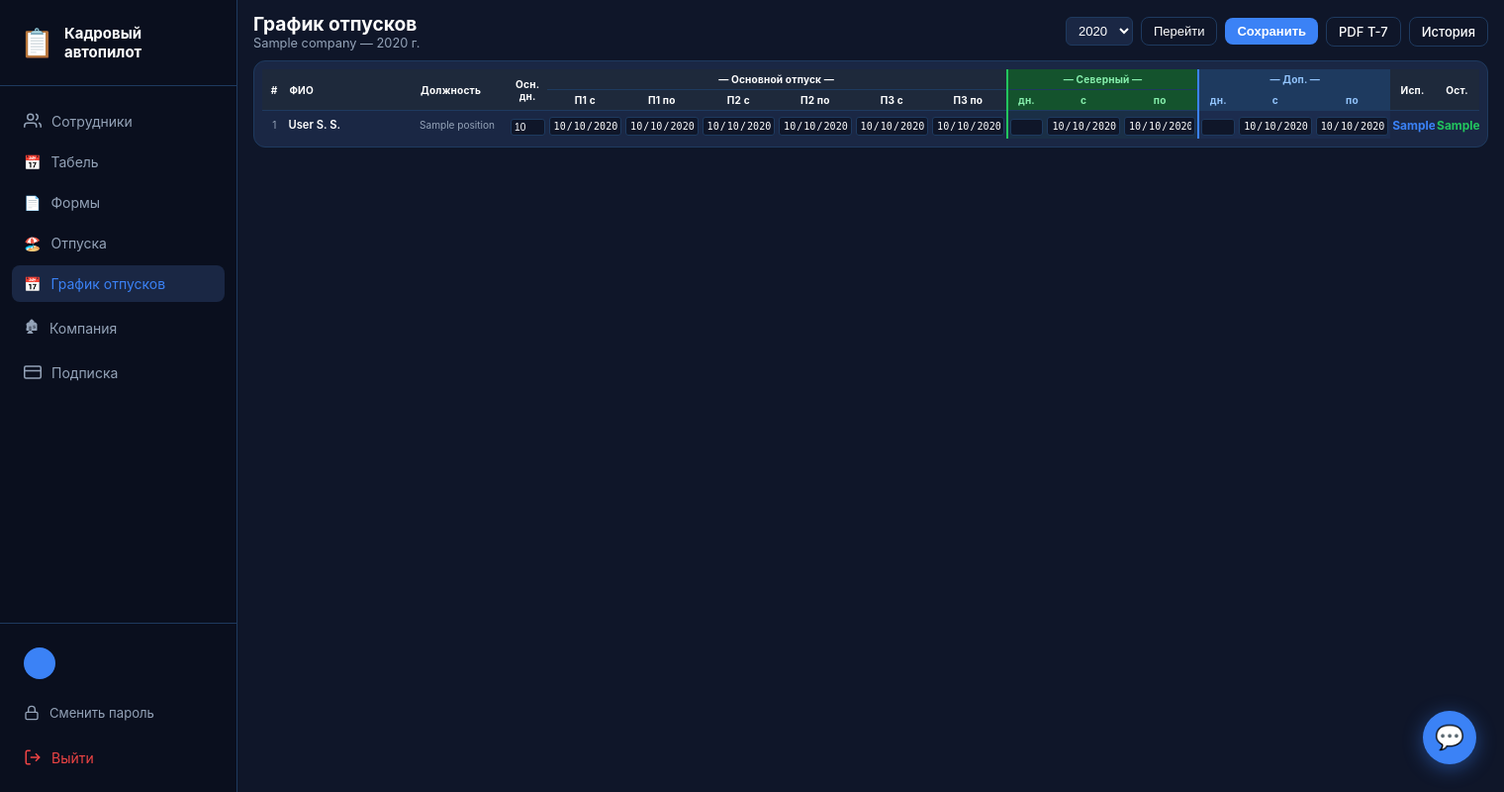
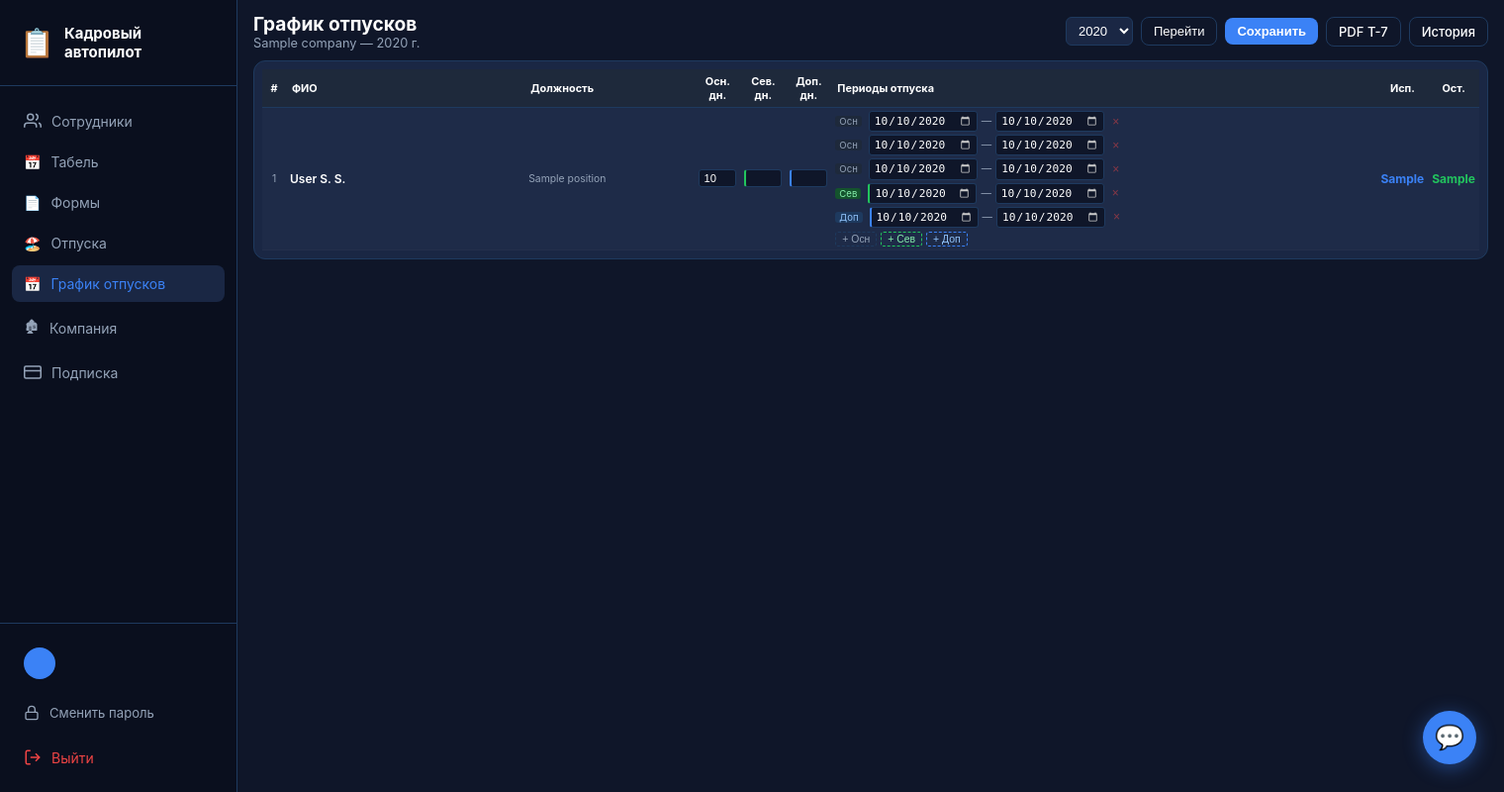
Before and after one commit to EvgeniyMalykh/kadrovik-landing, a Django app: template templates/dashboard/vacation_schedule.html in a window 1520 px wide. Shown: the whole page at 99% size. Run offline with Django 5.2, Linux system fonts and the light colour scheme; the template is opened without the code that fills it: most values are stand-ins (such as "Sample title", 1, 10 or a date in 2020); some libraries are stand-ins or nearby versions.

Commit message:
feat: vacation schedule — dynamic period add/remove buttons

```diff
--- a/templates/dashboard/vacation_schedule.html
+++ b/templates/dashboard/vacation_schedule.html
@@ -4,52 +4,50 @@
 {% block content %}
 
 <style>
-/* Растянуть на всю ширину */
 .content-wrapper { max-width:100% !important; padding:12px 16px !important; }
 
-.vs-tbl { width:100%; border-collapse:collapse; table-layout:fixed; }
+.vs-tbl { width:100%; border-collapse:collapse; font-size:0.75rem; }
 .vs-tbl th {
-    padding:4px 3px; white-space:nowrap; text-align:center;
-    font-size:0.63rem; font-weight:700; letter-spacing:0.02em;
-    border-bottom:1px solid var(--border); overflow:hidden;
+    padding:5px 6px; white-space:nowrap; text-align:center;
+    font-size:0.68rem; font-weight:700;
+    border-bottom:1px solid var(--border); background:#1e293b;
 }
-.vs-tbl td { padding:3px 2px; vertical-align:middle; overflow:hidden; }
-.vs-tbl tr:hover td { background:rgba(255,255,255,0.03); }
+.vs-tbl td { padding:3px 4px; vertical-align:middle; border-bottom:1px solid rgba(255,255,255,0.04); }
+.vs-emp-row td { background:rgba(255,255,255,0.02); }
+.vs-period-row td { background:transparent; }
 
 .vs-input {
-    background:var(--bg-primary);
-    border:1px solid var(--border);
-    border-radius:3px;
-    color:var(--text-primary);
-    padding:2px 3px;
-    font-size:0.63rem;
-    width:100%;
-    box-sizing:border-box;
-    min-width:0;
+    background:var(--bg-primary); border:1px solid var(--border);
+    border-radius:3px; color:var(--text-primary);
+    padding:2px 4px; font-size:0.7rem; width:100%; box-sizing:border-box;
 }
 .vs-input:focus { outline:none; border-color:var(--accent); }
-/* Скрыть иконку календаря чтобы сэкономить место */
-.vs-input[type="date"]::-webkit-calendar-picker-indicator { display:none; }
-.vs-input[type="date"] { -webkit-appearance:none; }
+.vs-input[type="date"]::-webkit-calendar-picker-indicator { filter:invert(0.8); width:11px; cursor:pointer; }
 .vs-input[type="number"] { text-align:center; }
 
-.th-main   { background:#1e293b; }
-.th-north  { background:#14532d; color:#86efac; }
-.th-extra  { background:#1e3a5f; color:#93c5fd; }
-.td-north  { background:rgba(34,197,94,0.05); }
-.td-extra  { background:rgba(59,130,246,0.05); }
+.btn-add-period {
+    background:none; border:1px dashed var(--border); border-radius:3px;
+    color:var(--text-secondary); cursor:pointer; font-size:0.65rem;
+    padding:1px 6px; white-space:nowrap; transition:all 0.15s;
+}
+.btn-add-period:hover { border-color:var(--accent); color:var(--accent); }
+.btn-del-period {
+    background:none; border:none; color:#ef4444; cursor:pointer;
+    font-size:0.75rem; padding:0 4px; opacity:0.5;
+}
+.btn-del-period:hover { opacity:1; }
 
-.vs-used   { color:var(--accent); font-weight:700; text-align:center; font-size:0.75rem; }
-.vs-remain { color:#22c55e; font-weight:700; text-align:center; font-size:0.75rem; }
+.lbl-north { color:#86efac; font-size:0.65rem; font-weight:600; }
+.lbl-extra { color:#93c5fd; font-size:0.65rem; font-weight:600; }
+.lbl-main  { color:#94a3b8; font-size:0.65rem; }
+
+.vs-used   { color:var(--accent); font-weight:700; text-align:center; }
+.vs-remain { color:#22c55e; font-weight:700; text-align:center; }
 .vs-remain.neg { color:#ef4444; }
 
-/* Ширины колонок */
-.c-num  { width:24px; }
-.c-fio  { width:130px; }
-.c-pos  { width:90px; }
-.c-days { width:38px; }
-.c-date { width:76px; }
-.c-stat { width:44px; }
+.tag-north { display:inline-block; background:#14532d; color:#86efac; border-radius:3px; padding:0 4px; font-size:0.6rem; margin-right:3px; }
+.tag-extra { display:inline-block; background:#1e3a5f; color:#93c5fd; border-radius:3px; padding:0 4px; font-size:0.6rem; margin-right:3px; }
+.tag-main  { display:inline-block; background:#1e293b; color:#94a3b8; border-radius:3px; padding:0 4px; font-size:0.6rem; margin-right:3px; }
 </style>
 
 <div style="display:flex;justify-content:space-between;align-items:center;margin-bottom:10px;flex-wrap:wrap;gap:8px;">
@@ -68,65 +66,101 @@
   </div>
 </div>
 
-<div class="card" style="padding:8px;overflow:visible;">
+<div class="card" style="padding:8px;">
 <div style="overflow-x:auto;">
 <table class="vs-tbl" id="schedule-table">
-    <colgroup>
-        <col class="c-num"><col class="c-fio"><col class="c-pos"><col class="c-days">
-        <col class="c-date"><col class="c-date"><col class="c-date"><col class="c-date"><col class="c-date"><col class="c-date">
-        <col class="c-days"><col class="c-date"><col class="c-date">
-        <col class="c-days"><col class="c-date"><col class="c-date">
-        <col class="c-stat"><col class="c-stat">
-    </colgroup>
   <thead>
     <tr>
-            <th class="c-num th-main" rowspan="2">#</th>
-            <th class="c-fio th-main" rowspan="2" style="text-align:left;">ФИО</th>
-            <th class="c-pos th-main" rowspan="2" style="text-align:left;">Должность</th>
-            <th class="c-days th-main" rowspan="2">Осн.<br>дн.</th>
-            <th class="th-main" colspan="6">— Основной отпуск —</th>
-            <th class="th-north" colspan="3" style="border-left:2px solid #22c55e;">— Северный —</th>
-            <th class="th-extra" colspan="3" style="border-left:2px solid #3b82f6;">— Доп. —</th>
-            <th class="c-stat th-main" rowspan="2">Исп.</th>
-            <th class="c-stat th-main" rowspan="2">Ост.</th>
-        </tr>
-        <tr>
-            <th class="th-main">П1 с</th><th class="th-main">П1 по</th>
-            <th class="th-main">П2 с</th><th class="th-main">П2 по</th>
-            <th class="th-main">П3 с</th><th class="th-main">П3 по</th>
-            <th class="th-north" style="border-left:2px solid #22c55e;">дн.</th>
-            <th class="th-north">с</th><th class="th-north">по</th>
-            <th class="th-extra" style="border-left:2px solid #3b82f6;">дн.</th>
-            <th class="th-extra">с</th><th class="th-extra">по</th>
+      <th style="width:24px;">#</th>
+      <th style="min-width:140px;text-align:left;">ФИО</th>
+      <th style="min-width:100px;text-align:left;">Должность</th>
+      <th style="width:46px;">Осн.<br>дн.</th>
+      <th style="width:46px;">Сев.<br>дн.</th>
+      <th style="width:46px;">Доп.<br>дн.</th>
+      <th style="min-width:320px;text-align:left;">Периоды отпуска</th>
+      <th style="width:50px;">Исп.</th>
+      <th style="width:50px;">Ост.</th>
     </tr>
   </thead>
   <tbody>
     {% for entry in entries %}
-        <tr data-entry="{{ entry.id }}">
-            <td style="text-align:center;color:var(--text-secondary);font-size:0.63rem;">{{ forloop.counter }}</td>
-            <td style="font-weight:600;font-size:0.7rem;white-space:nowrap;overflow:hidden;text-overflow:ellipsis;">
+    <tr class="vs-emp-row" data-entry="{{ entry.id }}">
+      <td style="text-align:center;color:var(--text-secondary);font-size:0.65rem;">{{ forloop.counter }}</td>
+      <td style="font-weight:600;font-size:0.75rem;">
         {{ entry.employee.last_name }} {{ entry.employee.first_name|slice:":1" }}.{% if entry.employee.middle_name %} {{ entry.employee.middle_name|slice:":1" }}.{% endif %}
       </td>
-            <td style="color:var(--text-secondary);font-size:0.63rem;white-space:nowrap;overflow:hidden;text-overflow:ellipsis;">{{ entry.employee.position }}</td>
+      <td style="color:var(--text-secondary);font-size:0.65rem;">{{ entry.employee.position }}</td>
       <td><input type="number" class="vs-input" value="{{ entry.days_total }}" min="0" max="365" data-field="days_total"></td>
-            <td><input type="date" class="vs-input vs-date" value="{{ entry.period1_start|date:'Y-m-d' }}" data-field="period1_start"></td>
-            <td><input type="date" class="vs-input vs-date" value="{{ entry.period1_end|date:'Y-m-d' }}" data-field="period1_end"></td>
-            <td><input type="date" class="vs-input vs-date" value="{{ entry.period2_start|date:'Y-m-d' }}" data-field="period2_start"></td>
-            <td><input type="date" class="vs-input vs-date" value="{{ entry.period2_end|date:'Y-m-d' }}" data-field="period2_end"></td>
-            <td><input type="date" class="vs-input vs-date" value="{{ entry.period3_start|date:'Y-m-d' }}" data-field="period3_start"></td>
-            <td><input type="date" class="vs-input vs-date" value="{{ entry.period3_end|date:'Y-m-d' }}" data-field="period3_end"></td>
-            <td class="td-north" style="border-left:2px solid #22c55e;"><input type="number" class="vs-input" value="{{ entry.days_north }}" min="0" max="100" data-field="days_north"></td>
-            <td class="td-north"><input type="date" class="vs-input vs-date" value="{{ entry.north_start|date:'Y-m-d' }}" data-field="north_start"></td>
-            <td class="td-north"><input type="date" class="vs-input vs-date" value="{{ entry.north_end|date:'Y-m-d' }}" data-field="north_end"></td>
-            <td class="td-extra" style="border-left:2px solid #3b82f6;"><input type="number" class="vs-input" value="{{ entry.days_extra }}" min="0" max="100" data-field="days_extra"></td>
-            <td class="td-extra"><input type="date" class="vs-input vs-date" value="{{ entry.extra_start|date:'Y-m-d' }}" data-field="extra_start"></td>
-            <td class="td-extra"><input type="date" class="vs-input vs-date" value="{{ entry.extra_end|date:'Y-m-d' }}" data-field="extra_end"></td>
+      <td><input type="number" class="vs-input" value="{{ entry.days_north }}" min="0" max="100" data-field="days_north" style="border-left:2px solid #22c55e;"></td>
+      <td><input type="number" class="vs-input" value="{{ entry.days_extra }}" min="0" max="100" data-field="days_extra" style="border-left:2px solid #3b82f6;"></td>
+      <td>
+        <!-- Периоды основного отпуска -->
+        <div class="periods-main" style="display:flex;flex-direction:column;gap:3px;">
+          {% if entry.period1_start or entry.period1_end or not entry.period2_start %}
+          <div class="period-row" style="display:flex;align-items:center;gap:4px;">
+            <span class="tag-main">Осн</span>
+            <input type="date" class="vs-input" value="{{ entry.period1_start|date:'Y-m-d' }}" data-field="period1_start" style="width:110px;">
+            <span style="color:var(--text-secondary);font-size:0.65rem;">—</span>
+            <input type="date" class="vs-input" value="{{ entry.period1_end|date:'Y-m-d' }}" data-field="period1_end" style="width:110px;">
+            <button class="btn-del-period" onclick="delPeriod(this)" title="Удалить">×</button>
+          </div>
+          {% endif %}
+          {% if entry.period2_start or entry.period2_end %}
+          <div class="period-row" style="display:flex;align-items:center;gap:4px;">
+            <span class="tag-main">Осн</span>
+            <input type="date" class="vs-input" value="{{ entry.period2_start|date:'Y-m-d' }}" data-field="period2_start" style="width:110px;">
+            <span style="color:var(--text-secondary);font-size:0.65rem;">—</span>
+            <input type="date" class="vs-input" value="{{ entry.period2_end|date:'Y-m-d' }}" data-field="period2_end" style="width:110px;">
+            <button class="btn-del-period" onclick="delPeriod(this)" title="Удалить">×</button>
+          </div>
+          {% endif %}
+          {% if entry.period3_start or entry.period3_end %}
+          <div class="period-row" style="display:flex;align-items:center;gap:4px;">
+            <span class="tag-main">Осн</span>
+            <input type="date" class="vs-input" value="{{ entry.period3_start|date:'Y-m-d' }}" data-field="period3_start" style="width:110px;">
+            <span style="color:var(--text-secondary);font-size:0.65rem;">—</span>
+            <input type="date" class="vs-input" value="{{ entry.period3_end|date:'Y-m-d' }}" data-field="period3_end" style="width:110px;">
+            <button class="btn-del-period" onclick="delPeriod(this)" title="Удалить">×</button>
+          </div>
+          {% endif %}
+        </div>
+        <!-- Северный -->
+        <div class="periods-north" style="display:flex;flex-direction:column;gap:3px;margin-top:3px;">
+          {% if entry.north_start or entry.north_end %}
+          <div class="period-row" style="display:flex;align-items:center;gap:4px;">
+            <span class="tag-north">Сев</span>
+            <input type="date" class="vs-input" value="{{ entry.north_start|date:'Y-m-d' }}" data-field="north_start" style="width:110px;border-left:2px solid #22c55e;">
+            <span style="color:var(--text-secondary);font-size:0.65rem;">—</span>
+            <input type="date" class="vs-input" value="{{ entry.north_end|date:'Y-m-d' }}" data-field="north_end" style="width:110px;">
+            <button class="btn-del-period" onclick="delPeriod(this)" title="Удалить">×</button>
+          </div>
+          {% endif %}
+        </div>
+        <!-- Доп -->
+        <div class="periods-extra" style="display:flex;flex-direction:column;gap:3px;margin-top:3px;">
+          {% if entry.extra_start or entry.extra_end %}
+          <div class="period-row" style="display:flex;align-items:center;gap:4px;">
+            <span class="tag-extra">Доп</span>
+            <input type="date" class="vs-input" value="{{ entry.extra_start|date:'Y-m-d' }}" data-field="extra_start" style="width:110px;border-left:2px solid #3b82f6;">
+            <span style="color:var(--text-secondary);font-size:0.65rem;">—</span>
+            <input type="date" class="vs-input" value="{{ entry.extra_end|date:'Y-m-d' }}" data-field="extra_end" style="width:110px;">
+            <button class="btn-del-period" onclick="delPeriod(this)" title="Удалить">×</button>
+          </div>
+          {% endif %}
+        </div>
+        <!-- Кнопки добавления -->
+        <div style="display:flex;gap:4px;margin-top:4px;flex-wrap:wrap;">
+          <button class="btn-add-period" onclick="addPeriod(this,'main')">+ Осн</button>
+          <button class="btn-add-period" onclick="addPeriod(this,'north')" style="color:#86efac;border-color:#22c55e;">+ Сев</button>
+          <button class="btn-add-period" onclick="addPeriod(this,'extra')" style="color:#93c5fd;border-color:#3b82f6;">+ Доп</button>
+        </div>
+      </td>
       <td class="vs-used">{{ entry.days_used }}</td>
-            <td class="vs-remain">{{ entry.days_remaining }}</td>
+      <td class="vs-remain {% if entry.days_remaining < 0 %}neg{% endif %}">{{ entry.days_remaining }}</td>
     </tr>
     {% empty %}
     <tr>
-            <td colspan="18" style="text-align:center;padding:30px;color:var(--text-secondary);">
+      <td colspan="9" style="text-align:center;padding:30px;color:var(--text-secondary);">
         Нет сотрудников. Добавьте сотрудников на странице "Сотрудники".
       </td>
     </tr>
@@ -140,46 +174,117 @@
 
 <script>
 var YEAR = {{ year }};
-function calcRow(row) {
-    var used=0;
-    [['period1_start','period1_end'],['period2_start','period2_end'],['period3_start','period3_end'],
-     ['north_start','north_end'],['extra_start','extra_end']].forEach(function(p){
-        var s=row.querySelector('[data-field="'+p[0]+'"]').value;
-        var e=row.querySelector('[data-field="'+p[1]+'"]').value;
-        if(s&&e){var d=(new Date(e)-new Date(s))/86400000+1;if(d>0)used+=d;}
+
+// Счётчик периодов для уникальных data-field при динамическом добавлении
+// Используем extra_* поля для дополнительных периодов основного отпуска через data-attr
+// Логика: period1/2/3 для основного, north, extra для остальных
+
+function addPeriod(btn, type) {
+  var row = btn.closest('tr');
+  var container = row.querySelector('.periods-' + type);
+  var existing = container.querySelectorAll('.period-row').length;
+
+  // Определяем тег и стиль
+  var tagHtml, fieldPrefix, borderStyle;
+  if (type === 'main') {
+    // Для основного — ищем свободный слот period1/2/3
+    var slots = ['period1','period2','period3'];
+    var usedSlots = [];
+    row.querySelectorAll('.periods-main .period-row').forEach(function(r) {
+      var f = r.querySelector('[data-field]');
+      if (f) usedSlots.push(f.dataset.field.replace('_start',''));
     });
-    var dM=parseInt(row.querySelector('[data-field="days_total"]').value)||0;
-    var dN=parseInt(row.querySelector('[data-field="days_north"]').value)||0;
-    var dE=parseInt(row.querySelector('[data-field="days_extra"]').value)||0;
-    var total=dM+dN+dE;
-    row.querySelector('.vs-used').textContent=used;
-    var rc=row.querySelector('.vs-remain');
-    rc.textContent=total-used;
-    rc.classList.toggle('neg',(total-used)<0);
+    var freeSlot = slots.find(function(s) { return !usedSlots.includes(s); });
+    if (!freeSlot) { alert('Максимум 3 периода основного отпуска'); return; }
+    tagHtml = '<span class="tag-main">Осн</span>';
+    fieldPrefix = freeSlot;
+    borderStyle = '';
+  } else if (type === 'north') {
+    if (existing >= 1) { alert('Северный отпуск: только один период'); return; }
+    tagHtml = '<span class="tag-north">Сев</span>';
+    fieldPrefix = 'north';
+    borderStyle = 'border-left:2px solid #22c55e;';
+  } else {
+    if (existing >= 1) { alert('Доп. отпуск: только один период'); return; }
+    tagHtml = '<span class="tag-extra">Доп</span>';
+    fieldPrefix = 'extra';
+    borderStyle = 'border-left:2px solid #3b82f6;';
   }
-document.getElementById('schedule-table').addEventListener('input',function(e){
-    var row=e.target.closest('tr');if(row)calcRow(row);
+
+  var div = document.createElement('div');
+  div.className = 'period-row';
+  div.style.cssText = 'display:flex;align-items:center;gap:4px;';
+  div.innerHTML = tagHtml +
+    '<input type="date" class="vs-input" data-field="' + fieldPrefix + '_start" style="width:110px;' + borderStyle + '">' +
+    '<span style="color:var(--text-secondary);font-size:0.65rem;">—</span>' +
+    '<input type="date" class="vs-input" data-field="' + fieldPrefix + '_end" style="width:110px;">' +
+    '<button class="btn-del-period" onclick="delPeriod(this)" title="Удалить">×</button>';
+  container.appendChild(div);
+}
+
+function delPeriod(btn) {
+  var row = btn.closest('.period-row');
+  // Очистить значения перед удалением (чтобы при сохранении не попали)
+  row.querySelectorAll('input').forEach(function(i){ i.value=''; });
+  calcRowByTr(btn.closest('tr'));
+  row.remove();
+}
+
+function calcRowByTr(tr) {
+  var used = 0;
+  tr.querySelectorAll('.period-row').forEach(function(pr) {
+    var inputs = pr.querySelectorAll('input[type="date"]');
+    if (inputs.length >= 2) {
+      var s = inputs[0].value, e = inputs[1].value;
+      if (s && e) { var d = (new Date(e) - new Date(s)) / 86400000 + 1; if (d > 0) used += d; }
+    }
   });
-function saveSchedule(){
-    var rows=[];
-    document.querySelectorAll('#schedule-table tbody tr[data-entry]').forEach(function(row){
-        var obj={entry_id:parseInt(row.dataset.entry)};
-        row.querySelectorAll('.vs-input').forEach(function(inp){obj[inp.dataset.field]=inp.value||'';});
+  var dM = parseInt(tr.querySelector('[data-field="days_total"]').value) || 0;
+  var dN = parseInt(tr.querySelector('[data-field="days_north"]').value) || 0;
+  var dE = parseInt(tr.querySelector('[data-field="days_extra"]').value) || 0;
+  var total = dM + dN + dE;
+  tr.querySelector('.vs-used').textContent = used;
+  var rc = tr.querySelector('.vs-remain');
+  rc.textContent = total - used;
+  rc.classList.toggle('neg', (total - used) < 0);
+}
+
+document.getElementById('schedule-table').addEventListener('input', function(e) {
+  var tr = e.target.closest('tr'); if (tr) calcRowByTr(tr);
+});
+
+function saveSchedule() {
+  var rows = [];
+  document.querySelectorAll('#schedule-table tbody tr[data-entry]').forEach(function(tr) {
+    var obj = { entry_id: parseInt(tr.dataset.entry) };
+    // Собрать фиксированные числовые поля
+    ['days_total','days_north','days_extra'].forEach(function(f) {
+      var el = tr.querySelector('[data-field="' + f + '"]');
+      obj[f] = el ? (el.value || '0') : '0';
+    });
+    // Собрать периоды — взять значения из полей по data-field
+    ['period1_start','period1_end','period2_start','period2_end','period3_start','period3_end',
+     'north_start','north_end','extra_start','extra_end'].forEach(function(f) {
+      var el = tr.querySelector('[data-field="' + f + '"]');
+      obj[f] = el ? (el.value || '') : '';
+    });
     rows.push(obj);
   });
-    var btn=document.getElementById('save-btn');
-    btn.textContent='...';btn.disabled=true;
-    fetch('{% url "vacations:schedule_save" %}',{
-        method:'POST',
-        headers:{'Content-Type':'application/json','X-CSRFToken':(document.cookie.match('(^|;) ?csrftoken=([^;]*)(;|$)')||[])[2]||''},
-        body:JSON.stringify({year:YEAR,rows:rows})
-    }).then(function(r){return r.json();}).then(function(data){
-        btn.textContent='Сохранить';btn.disabled=false;
-        if(data.success)document.getElementById('save-status').textContent='✓ Сохранено — '+new Date().toLocaleTimeString('ru');
-    }).catch(function(){btn.textContent='Сохранить';btn.disabled=false;});
+  var btn = document.getElementById('save-btn');
+  btn.textContent = '...'; btn.disabled = true;
+  fetch('{% url "vacations:schedule_save" %}', {
+    method: 'POST',
+    headers: { 'Content-Type': 'application/json',
+      'X-CSRFToken': (document.cookie.match('(^|;) ?csrftoken=([^;]*)(;|$)') || [])[2] || '' },
+    body: JSON.stringify({ year: YEAR, rows: rows })
+  }).then(function(r) { return r.json(); }).then(function(data) {
+    btn.textContent = 'Сохранить'; btn.disabled = false;
+    if (data.success) document.getElementById('save-status').textContent = '✓ Сохранено — ' + new Date().toLocaleTimeString('ru');
+  }).catch(function() { btn.textContent = 'Сохранить'; btn.disabled = false; });
 }
-function changeYear(){
-    window.location.href='{% url "vacations:schedule" %}?year='+document.getElementById('sel-year').value;
+
+function changeYear() {
+  window.location.href = '{% url "vacations:schedule" %}?year=' + document.getElementById('sel-year').value;
 }
 </script>
 {% endblock %}
```
Lines whose indentation alone changed are shown as unchanged.
